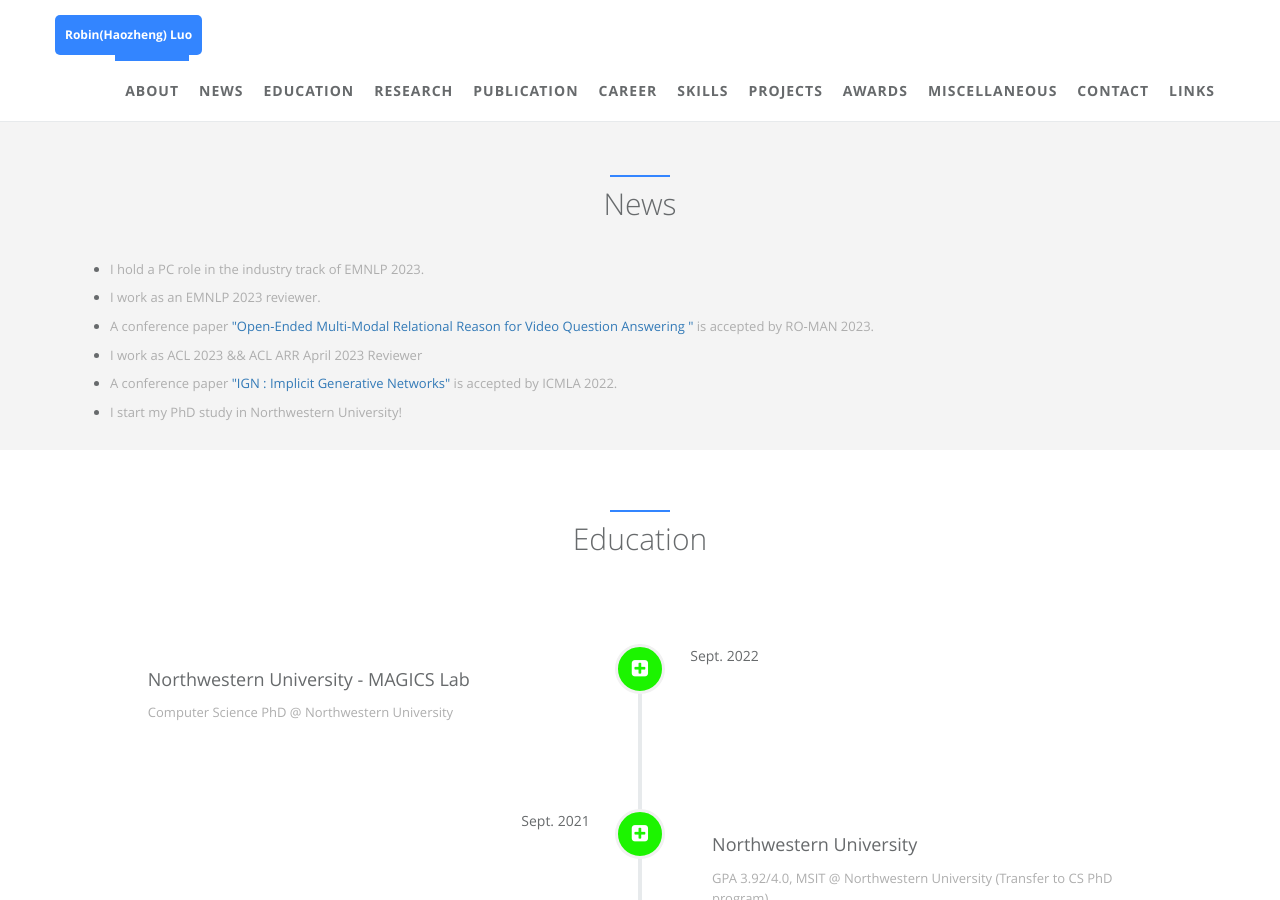
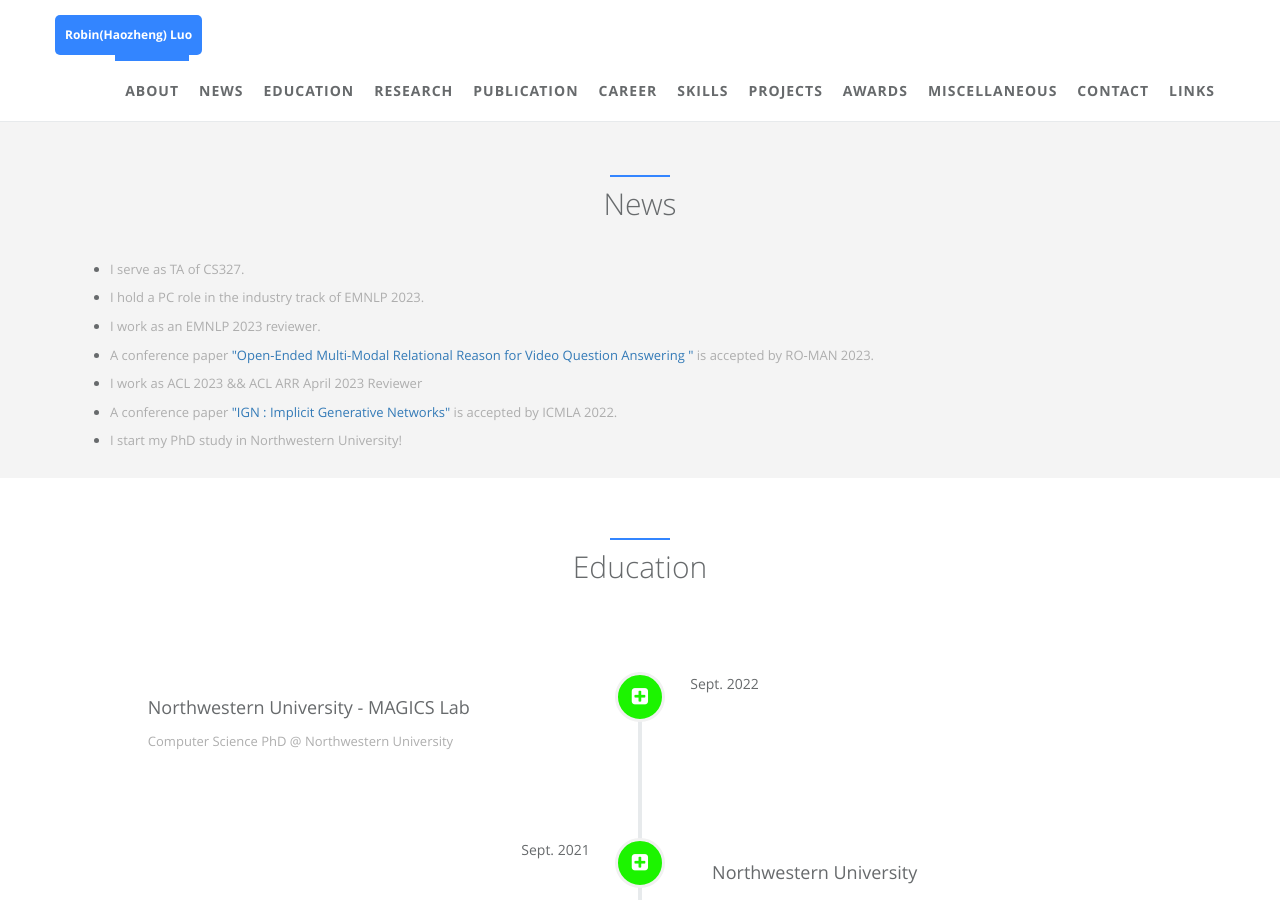
Before and after one commit to robinzixuan/robin.github.io, a Jekyll site: the page built from index.html, in a window 1280 px wide and 900 px high, scrolled down 1075 px. Built offline with Jekyll 4.4.1, drawn with Linux system fonts in a browser that asks for light colours.

Commit message:
Update news.html

```diff
--- a/_includes/sections/news.html
+++ b/_includes/sections/news.html
@@ -7,7 +7,9 @@
   </div>
 
   <ul>
-    <li><p>I hold a PC role in the industry track of EMNLP 2023. </p>
+     <li><p> I serve as TA of CS327. </p>
+  </li>
+    <li><p> I hold a PC role in the industry track of EMNLP 2023. </p>
   </li>
     <li><p> I work as an EMNLP 2023 reviewer. </p>
   </li>
```
